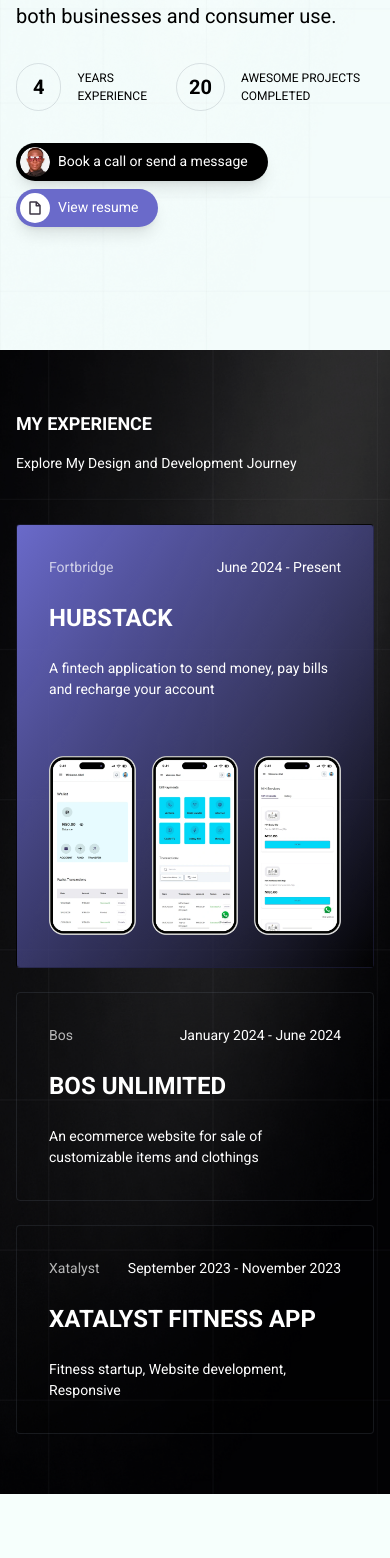
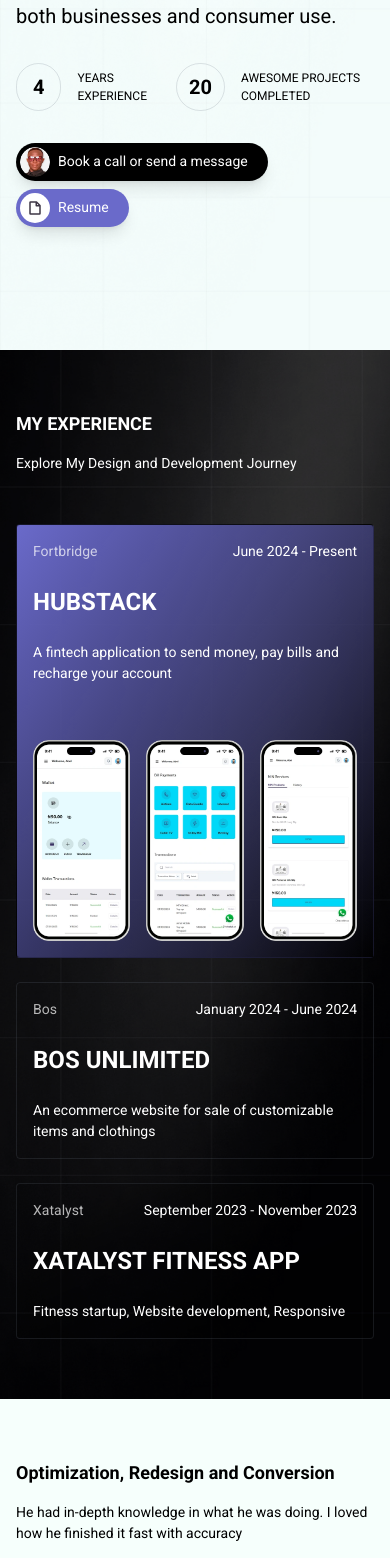
Before and after one commit to abel-otegbola/Portfolio, a Next.js app: page / in a window 390 px wide. Shown: the part 434-1992 px from the top of the page. Built offline with nearby package versions, Linux system fonts and the light colour scheme.

Commit message:
feat: add the resume link

```diff
--- a/src/app/page.tsx
+++ b/src/app/page.tsx
@@ -55,9 +55,9 @@
                 </Button>
               </Animate>
               <Animate>
-                <Button href="#contacts" className="font-medium pl-1 py-[4px] pr-5 rounded-[30px] bg-primary">
+                <Button href="https://drive.google.com/file/d/1A8Z-h_qobLQESzUxzyoIR6ouuey_GyFM/view?usp=sharing" className="font-medium pl-1 py-[4px] pr-5 rounded-[30px] bg-primary">
                   <span className="rounded-full bg-white p-1 w-[30px] h-[30px] flex items-center justify-center text-black"><File weight="bold" size={16} /></span>
-                  View resume
+                  Resume
                 </Button>
               </Animate>
             </div>
@@ -72,7 +72,7 @@
           <AnimateText animateOnce={true} className="md:text-[16px] text-[14px] font-medium">Explore My Design and Development Journey</AnimateText>
 
           <div className="grid md:grid-cols-2 grid-cols-1 gap-6 mt-[50px]">
-            <div className=" flex flex-col gap-6 p-8 md:rounded-[10px] rounded break-inside-avoid bg-gradient-to-br from-primary to-[#000]/[0.6] border border-[#000]/[0.6]">
+            <div className=" flex flex-col gap-6 md:p-8 p-4 md:rounded-[10px] rounded break-inside-avoid bg-gradient-to-br from-primary to-[#000]/[0.6] border border-[#000]/[0.6]">
               <div className="flex justify-between gap-6">
                 <AnimateText animateOnce={true} className="text-sm opacity-[0.7]">Fortbridge</AnimateText>
                 <AnimateText animateOnce={true}>June 2024 - Present</AnimateText>
@@ -97,7 +97,7 @@
             </div>
 
             <div className="flex flex-col gap-6">
-              <div className="h-full flex flex-col gap-6 p-8 md:rounded-[10px] rounded break-inside-avoid border border-gray-500/[0.2]">
+              <div className="h-full flex flex-col gap-6 md:p-8 p-4 md:rounded-[10px] rounded break-inside-avoid border border-gray-500/[0.2]">
                 <div className="flex justify-between gap-6">
                   <AnimateText animateOnce={true} className="text-sm opacity-[0.7]">Bos</AnimateText>
                   <AnimateText animateOnce={true}>January 2024 - June 2024</AnimateText>
@@ -105,7 +105,7 @@
                 <AnimateText animateOnce={true} className="text-2xl font-bold">BOS UNLIMITED</AnimateText>
                 <AnimateText animateOnce={true}>An ecommerce website for sale of customizable items and clothings</AnimateText>
               </div>
-              <div className="h-full flex flex-col gap-6 p-8 md:rounded-[10px] rounded break-inside-avoid bg-gradient-to-br from-transparent to-[#000]/[0.4] border border-gray-500/[0.2]">
+              <div className="h-full flex flex-col gap-6 md:p-8 p-4 md:rounded-[10px] rounded break-inside-avoid bg-gradient-to-br from-transparent to-[#000]/[0.4] border border-gray-500/[0.2]">
                 <div className="flex justify-between gap-6">
                   <AnimateText animateOnce={true} className="text-sm opacity-[0.7]">Xatalyst</AnimateText>
                   <AnimateText animateOnce={true}>September 2023 - November 2023</AnimateText>
```
